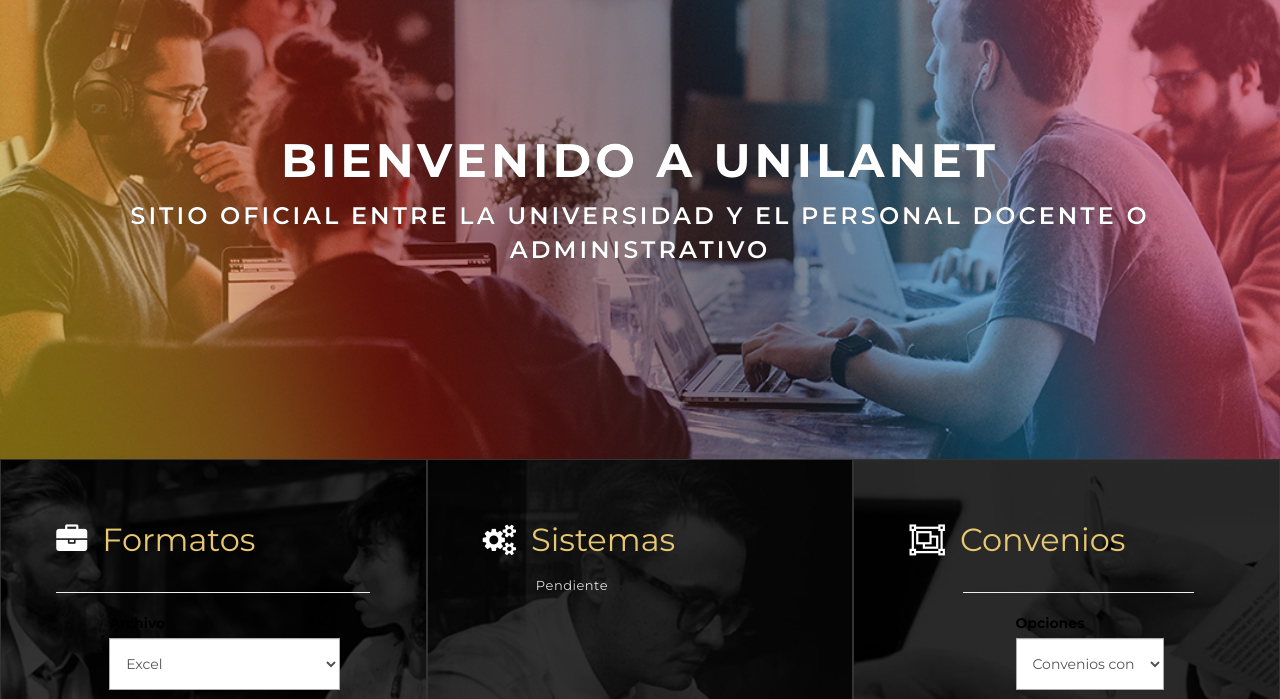
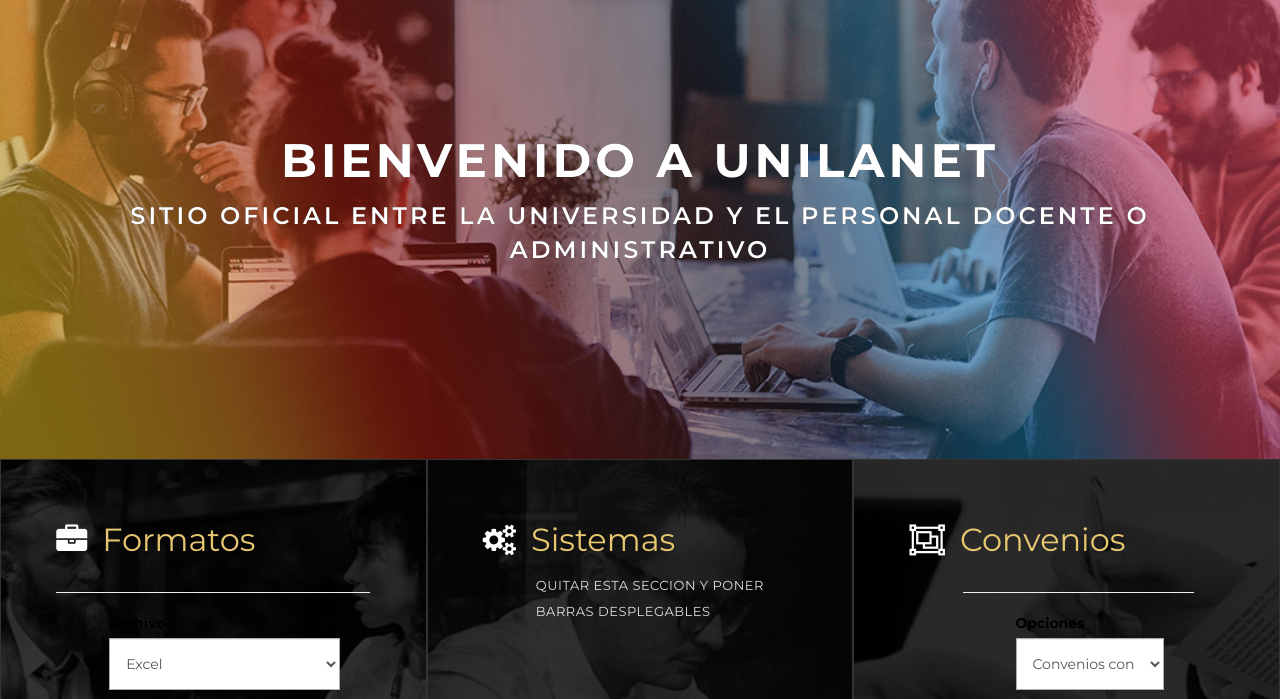
Before and after one commit to ServicioSocialSistemas/unilanet, a plain HTML site: page index v2.html in a window 1280 px wide. Shown: the part 101-800 px from the top of the page. Drawn offline with nearby package versions, Linux system fonts and the light colour scheme.

```diff
--- a/index v2.html
+++ b/index v2.html
@@ -121,7 +121,7 @@
            <img src="images/image-2.jpg" alt="Nature" style="width:100%;">
            <div class="text-block"><i class="fa fa-cogs" aria-hidden="true"></i><a href="http://tic.unila.edu.mx/"><span>Sistemas</span></a>
              <div class="inner-contant">
-               <p>Pendiente</p>
+               <p>QUITAR ESTA SECCION Y PONER BARRAS DESPLEGABLES</p>
               </div>
            </div>
           </div>
```
